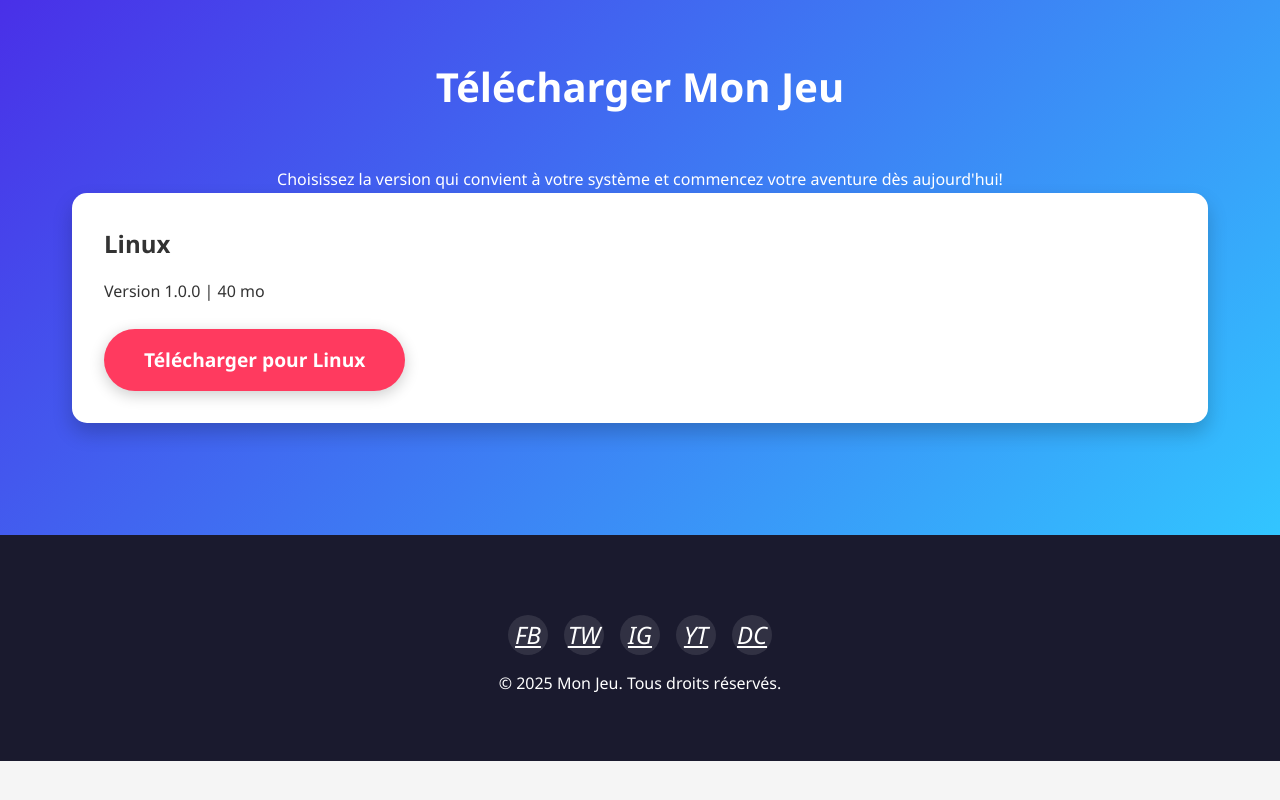
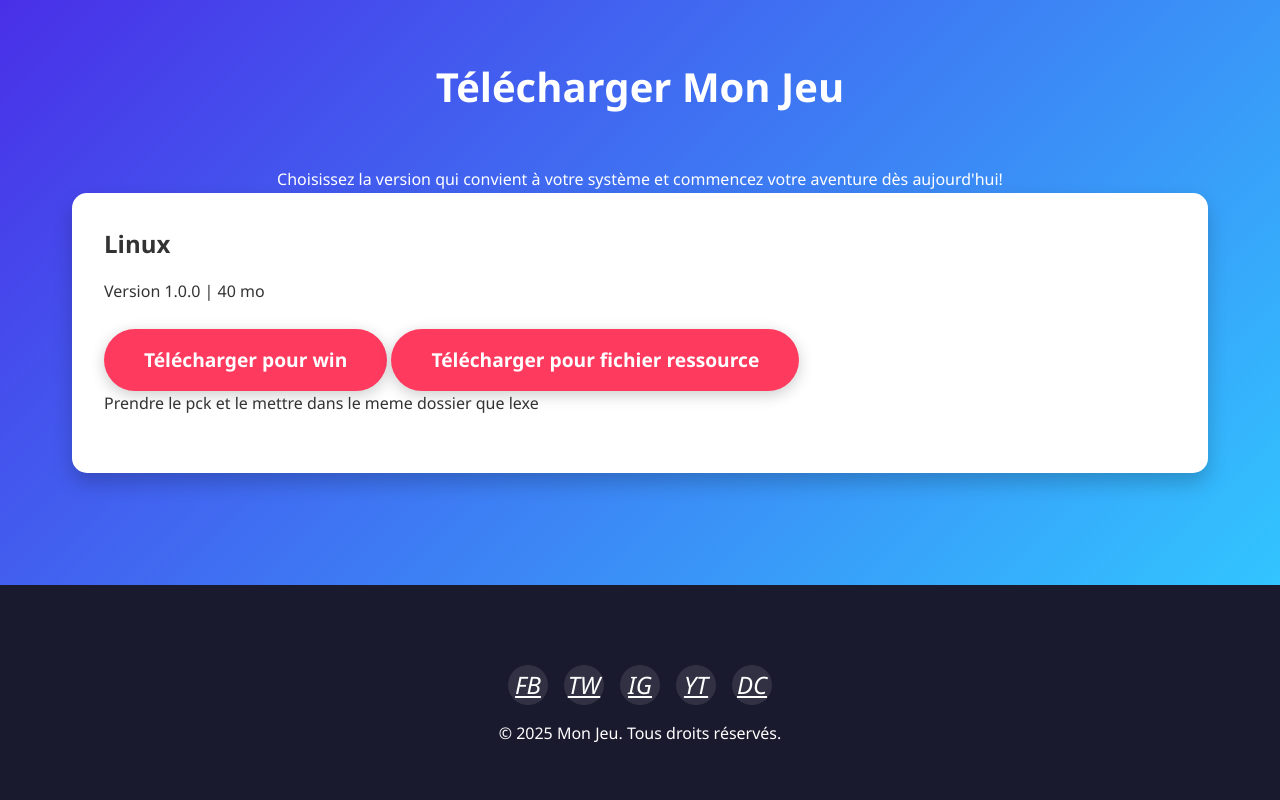
Before and after one commit to Kalvizz-ytb/Mygame-thebest-, a plain HTML site: page index.html in a window 1280 px wide. Shown: the part 1231-2031 px from the top of the page. Before the commit the page ends 1992 px from the top, so only its background shows below. Drawn offline with Linux system fonts and the light colour scheme.

Commit message:
Update index.html

```diff
--- a/index.html
+++ b/index.html
@@ -321,7 +321,9 @@
                 <div class="download-card">
                     <h3>Linux</h3>
                     <p>Version 1.0.0 | 40 mo</p>
-                    <a href="/jeu-version-finale.zip" class="btn btn-primary">Télécharger pour Linux</a>
+                    <a href="/exe.zip" class="btn btn-primary">Télécharger pour win</a>
+                    <a href="/pck.zip" class="btn btn-primary">Télécharger pour fichier ressource</a>
+                    <p>Prendre le pck et le mettre dans le meme dossier que lexe</p>
                 </div>
             </div>
         </div>
```
